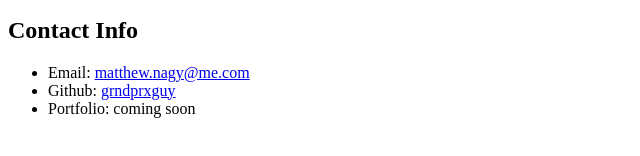
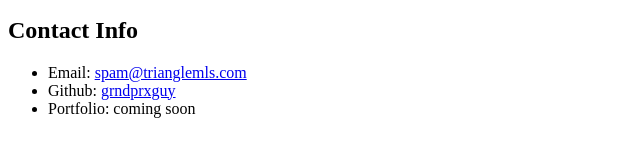
Before and after one commit to grndprxguy/test1, a plain HTML site: page bio.html in a window 1280 px wide. Shown: the part 404-560 px from the top of the page, 0-640 px from the left. Drawn offline with Linux system fonts and the light colour scheme.

```diff
--- a/bio.html
+++ b/bio.html
@@ -17,7 +17,7 @@
 	<h2>Contact Info</h2>
 
 	<ul>
-		<li>Email: <a href="mailto:matthew.nagy@me.com">matthew.nagy@me.com</a></li>
+		<li>Email: <a href="mailto:spam@trianglemls.com">spam@trianglemls.com</a></li>
 		<li>Github: <a href="https://github.com/grndprxguy/">grndprxguy</a></li>
 		<li>Portfolio: coming soon</li>
 		</ul>
```
